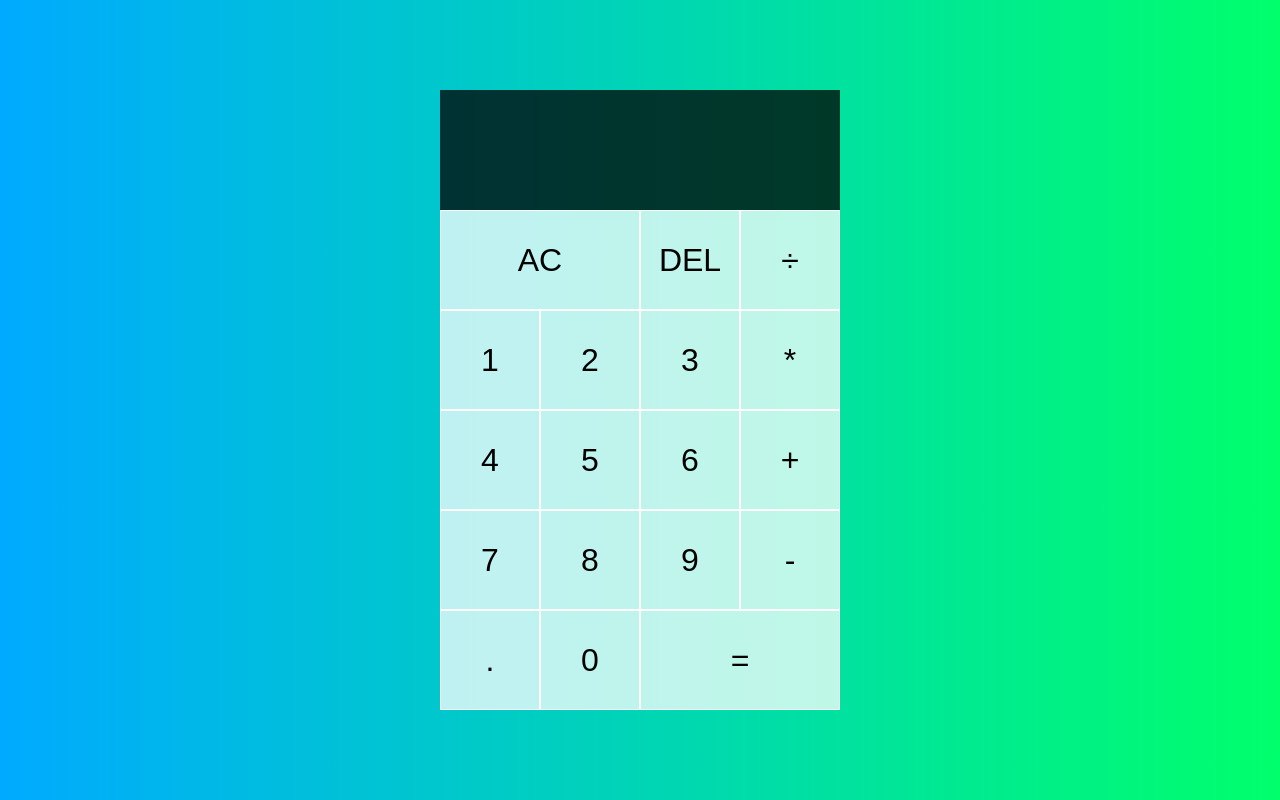
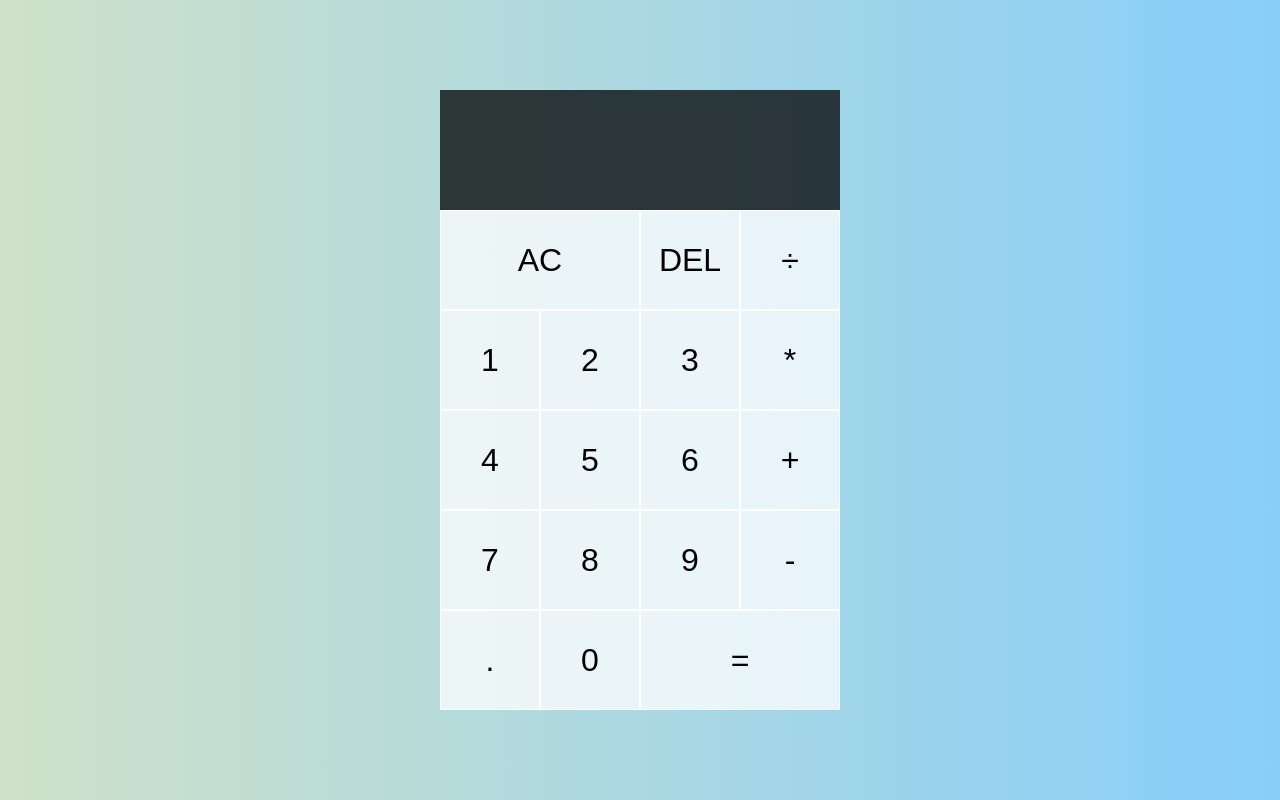
Before and after one commit to PhilipZhangs/Calculator, a plain HTML site: page index.html in a window 1280 px wide. Drawn offline with Linux system fonts and the light colour scheme.

Commit message:
color changes

```diff
--- a/styles.css
+++ b/styles.css
@@ -9,7 +9,7 @@
 body {
   padding: 0;
   margin: 0;
-  background: linear-gradient(to right, #00aaff, #00ff6c);
+  background: linear-gradient(to right, #cfe1c9, #87cefa);
 }
 
 .calculator-grid {
```
